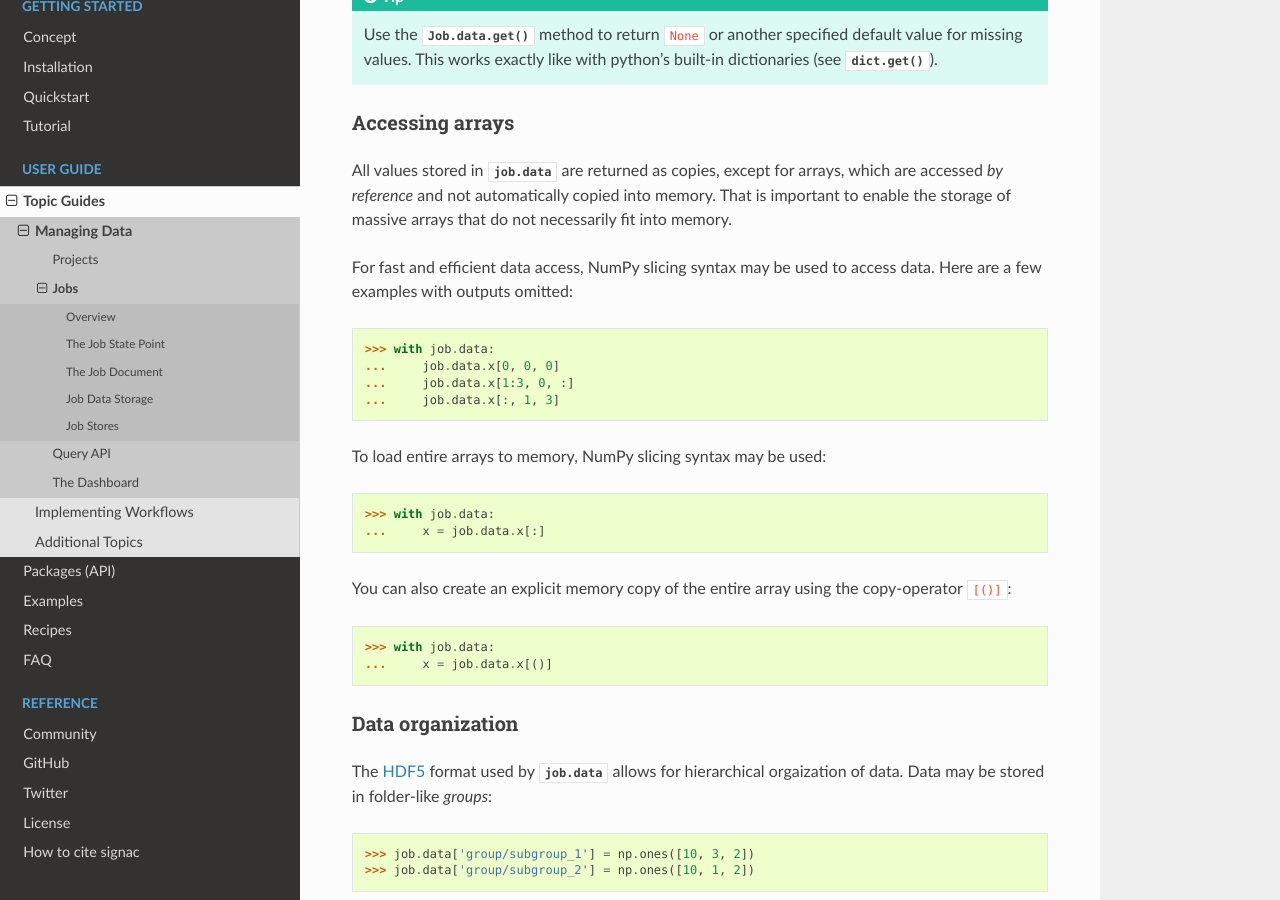
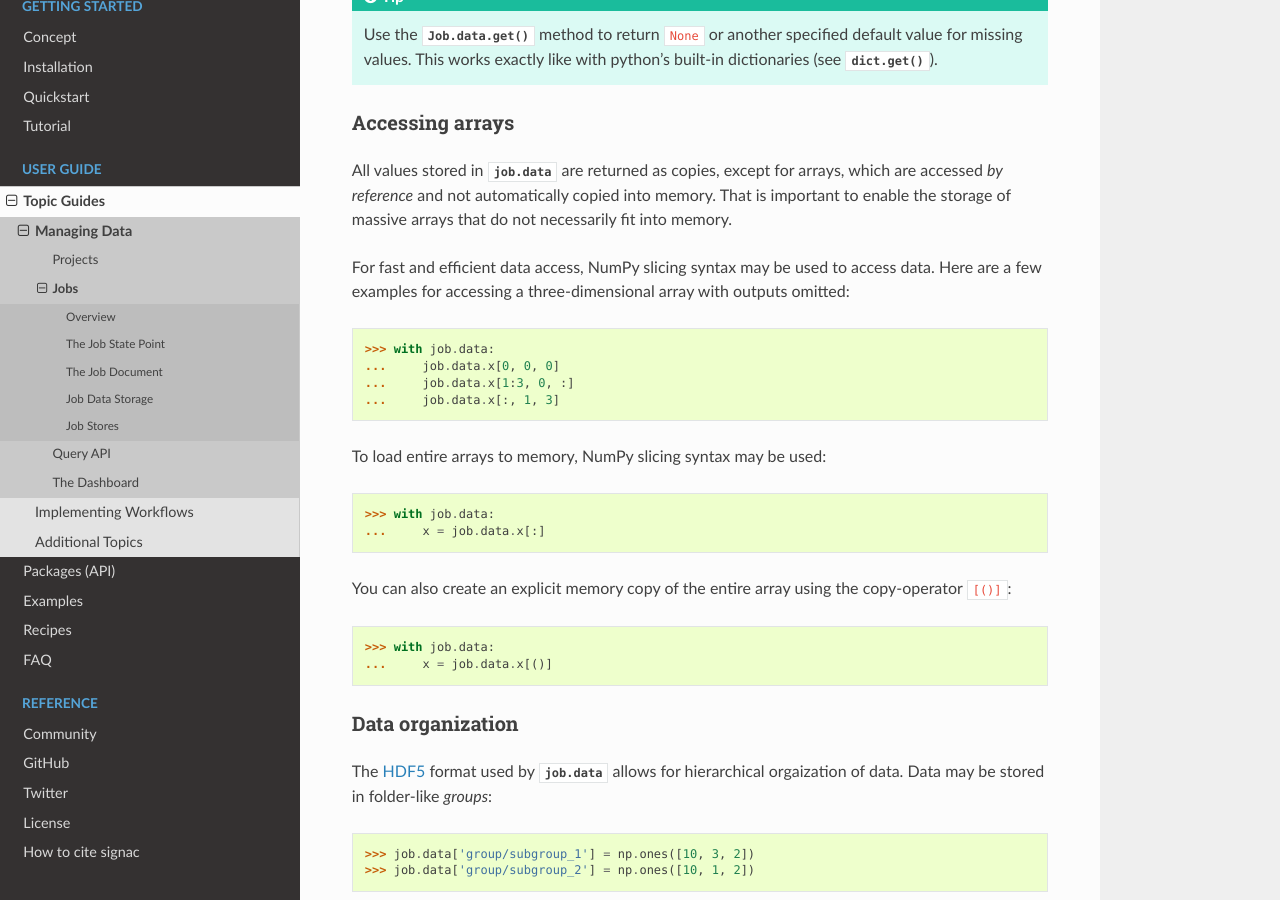
Before and after one commit to glotzerlab/signac-docs, a Sphinx documentation site: the page built from docs/source/jobs.rst, in a window 1280 px wide and 900 px high, scrolled down 6478 px. Built offline with Sphinx 7.4.7 and the Read the Docs theme 2.0.0, drawn with Linux system fonts in a browser that asks for light colours.

Commit message:
Update docs/source/jobs.rst
Co-Authored-By: Carl Simon Adorf <csadorf@umich.edu>

```diff
--- a/docs/source/jobs.rst
+++ b/docs/source/jobs.rst
@@ -298,7 +298,7 @@ All values stored in :attr:`job.data` are returned as copies, except for arrays,
 That is important to enable the storage of massive arrays that do not necessarily fit into memory.
 
 For fast and efficient data access, NumPy slicing syntax may be used to access data.
-Here are a few examples with outputs omitted:
+Here are a few examples for accessing a three-dimensional array with outputs omitted:
 
 .. code-block:: python
 
```
